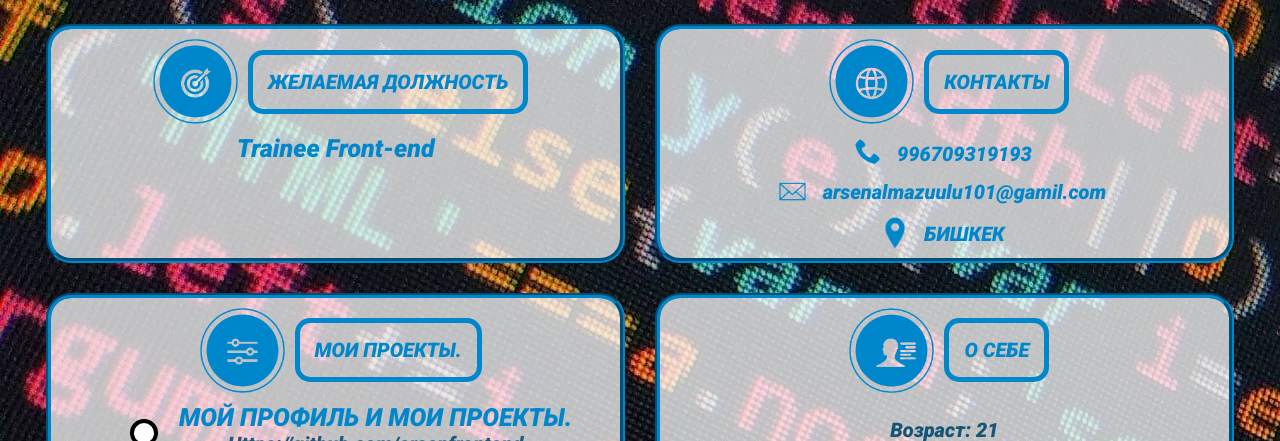
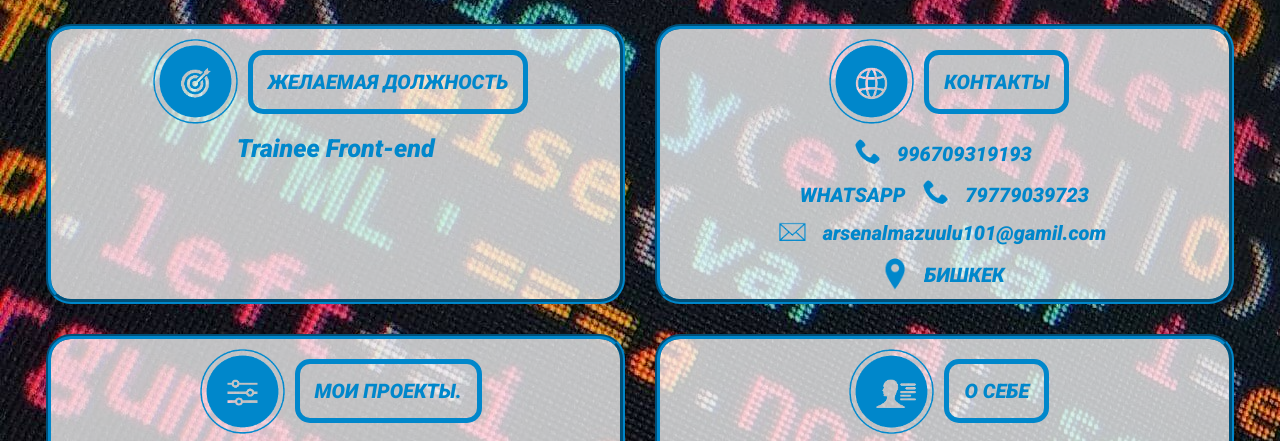
Before and after one commit to Arsen2453/arsen2453.github.io, a plain HTML site: page summary/index.html in a window 1280 px wide. Shown: the part 327-768 px from the top of the page. Drawn offline with Linux system fonts and the light colour scheme.

Commit message:
resuume
дабаавление Whatsapp номера в контакты

```diff
--- a/summary/index.html
+++ b/summary/index.html
@@ -46,6 +46,12 @@
         <div class="contakt">
           <img src="img/Screenshot_4.png" alt="">
           <a href="tel:+">996709319193</a>
+
+        </div>
+        <div class="contakt">
+          <span>Whatsapp</span>
+          <img src="img/Screenshot_4.png" alt="">
+          <a href="tel:+">79779039723</a>
         </div>
         <div class="contakt">
           <img src="img/Screenshot_5.png" alt="">
```
